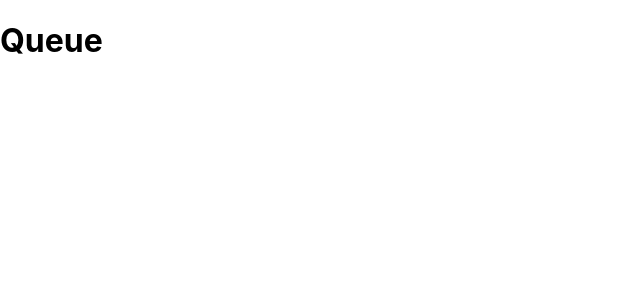
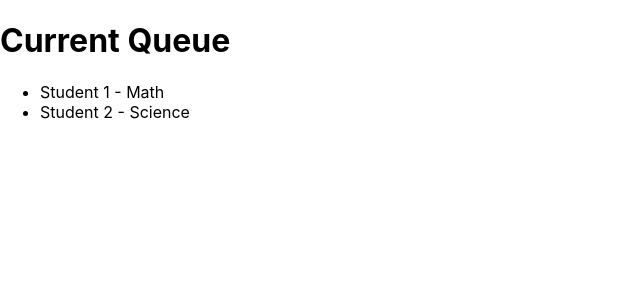
Before and after one commit to DanielH987/tutoring-queue, a React (Create React App) app: page / in a window 1280 px wide. Shown: the top 300 px of the page, without its empty margins (0-640 px from the left). Built offline with nearby package versions, Linux system fonts and the light colour scheme.

Commit message:
feat: Update Queue component to display current queue

```diff
--- a/src/components/Queue.js
+++ b/src/components/Queue.js
@@ -1,7 +1,27 @@
-const Queue = () => {
+import React, { useState, useEffect } from 'react';
+
+function Queue() {
+  const [queue, setQueue] = useState([]);
+
+  useEffect(() => {
+    // Assume we're fetching the queue data from an API
+    setQueue([
+      { name: 'Student 1', subject: 'Math' },
+      { name: 'Student 2', subject: 'Science' },
+      // More students...
+    ]);
+  }, []);
+
   return (
     <div>
-      <h1>Queue</h1>
+      <h1>Current Queue</h1>
+      <ul>
+        {queue.map((student, index) => (
+          <li key={index}>
+            {student.name} - {student.subject}
+          </li>
+        ))}
+      </ul>
     </div>
   );
 }
```
